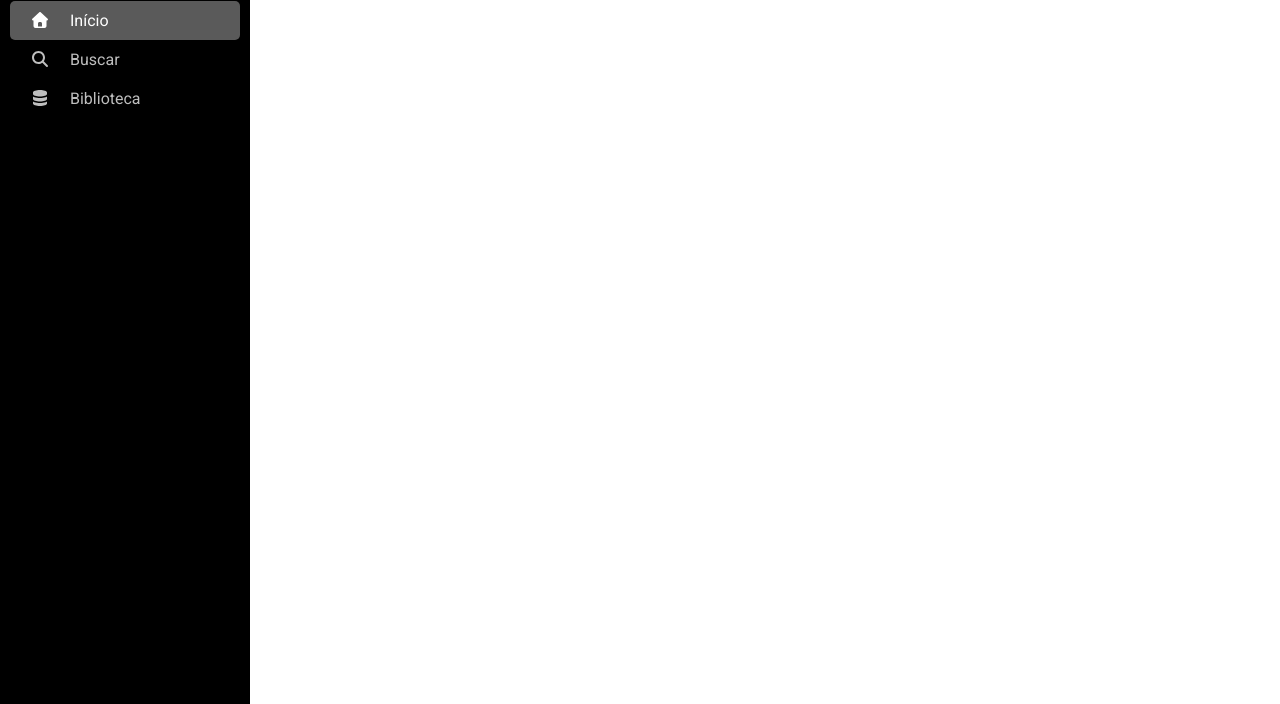
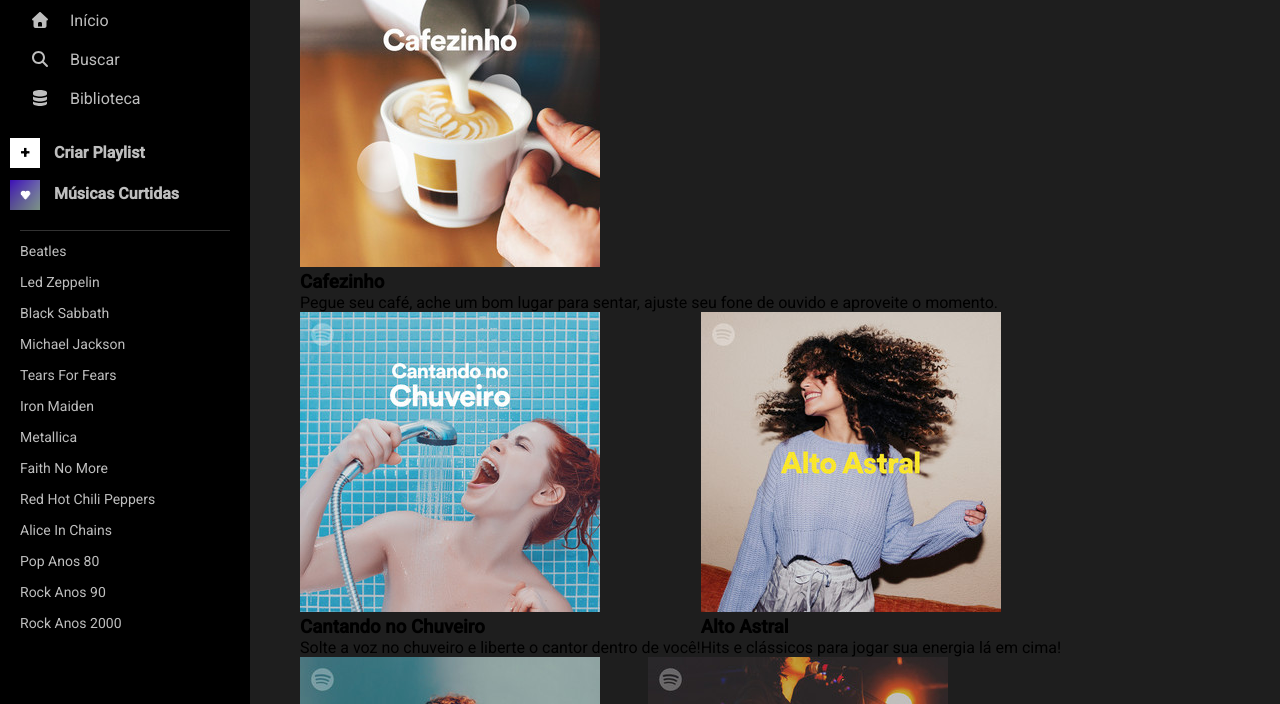
Before and after one commit to lucasramos95/Spotify-Clone, a plain HTML site: page index.html in a window 1280 px wide. Shown: the part 96-800 px from the top of the page. Drawn offline with Linux system fonts and the light colour scheme.

Commit message:
3rd Commit - Imagens do menu principal adicionadas + Modificações no Html e CSS

```diff
--- a/index.html
+++ b/index.html
@@ -25,7 +25,96 @@
                 <a href="#"><i class="fas fa-database"></i>Biblioteca</a>
             </div>
         </div>
+
+        <div class="sidebar_menu">
+            <div class="sidebar-menu-item">
+                <div class="sidebar-menu-componente">
+                +
+                </div>
+                <span>Criar Playlist</span>
+            </div>
+
+            <div class="sidebar-menu-item">
+                <img src="img/musicas-curtidas.png"/>
+                <span>Músicas Curtidas</span>
+            </div>
+
+            <div class="sidebar-playlists">
+                <a href="#">Beatles</a>
+                <a href="#">Led Zeppelin</a>
+                <a href="#">Black Sabbath</a>
+                <a href="#">Michael Jackson</a>
+                <a href="#">Tears For Fears</a>
+                <a href="#">Iron Maiden</a>
+                <a href="#">Metallica</a>
+                <a href="#">Faith No More</a>
+                <a href="#">Red Hot Chili Peppers</a>
+                <a href="#">Alice In Chains</a>
+                <a href="#">Pop Anos 80</a>
+                <a href="#">Rock Anos 90</a>
+                <a href="#">Rock Anos 2000</a>
+            </div>
+
+        </div>
+
     </div>
+
+    <div class="main">
+        <div class="main-wraper">
+            <div class="main-row">
+                <div class="main_row_title"><h2>Para Acompanhar seu Dia</h2></div>
+
+                <div class="main_col">
+                    <img src="img/01.png"/>
+                    <h3>Cafezinho</h3>
+                    <p>Pegue seu café, ache um bom lugar para sentar, ajuste seu fone de ouvido e aproveite o momento.</p>
+                </div>
+
+                <div class="main_col">
+                    <img src="img/02.png"/>
+                    <h3>Cantando no Chuveiro</h3>
+                    <p>Solte a voz no chuveiro e liberte o cantor dentro de você!</p>
+                </div>
+
+                <div class="main_col">
+                    <img src="img/03.png"/>
+                    <h3>Alto Astral</h3>
+                    <p>Hits e clássicos para jogar sua energia lá em cima!</p>
+                </div>
+
+                <div class="main_col">
+                    <img src="img/04.png"/>
+                    <h3>Manhã Relax</h3>
+                    <p>Músicas calminhas pra começar o dia bem relax.</p>
+                </div>
+
+                <div class="main_col">
+                    <img src="img/05.png"/>
+                    <h3>O Melhor dos Acústicos</h3>
+                    <p>Todos os sucessos dos melhores acústicos do Brasil.</p>
+                </div>
+
+                <div class="main_col">
+                    <img src="img/06.png"/>
+                    <h3>Faxina Nostalgia</h3>
+                    <p>Grandes sucessos dos anos 80 para te acompanhar na faxina!</p>
+                </div>
+
+                <div class="main_col">
+                    <img src="img/07.png"/>
+                    <h3>Louça Infinita</h3>
+                    <p>Grandes hits pra enfrentar toda louça suja que insiste em brotar na pia!</p>
+                </div>
+
+                <div class="main_col">
+                    <img src="img/08.png"/>
+                    <h3>Desplugado</h3>
+                    <p>Relaxe com grandes hits da música nacional em versões acústicas.</p>
+                </div>
+            </div>
+        </div>
+    </div>
+
     <script src="js/all.min.js"></script>
 </body>
 </html>
--- a/style.css
+++ b/style.css
@@ -14,8 +14,8 @@ html, body {
     width: 250px;
     padding: 10px 10px;
     height: 100%;
+    background-color: black;
     overflow-y: auto;
-    background-color: black;
     overflow-x: hidden;
 }
 
@@ -57,8 +57,63 @@ html, body {
     margin: 0 20px;
 }
 
-.sidebar_menu a.sidebar-menu-selecionado {
-    color: white;
-    background: rgb(90, 90, 90);
-    border-radius: 5px;
+/*fazer hover aqui*/
+
+.sidebar-menu-item {
+    margin-top: 12px;
+    cursor: pointer;
+    vertical-align: middle;
 }
+
+.sidebar-menu-componente {
+    width: 30px;
+    height: 30px;
+    text-align: center;
+    line-height: 30px;
+    display: inline-block;
+    color: black;
+    font-weight: bold;
+    background-color: white;
+}
+
+.sidebar-menu-item img {
+    width: 30px;
+    height: 30px;
+    line-height: 30px;
+    vertical-align: middle;
+    display: inline-block;
+}
+
+.sidebar-menu-item span {
+    font-weight: 600;
+    padding: 0 10px;
+}
+
+.sidebar-playlists {
+    margin: 20px 10px;
+    border-top: 1px solid rgb(50, 50, 50);
+}
+
+.sidebar-playlists a {
+    margin: 10px 0px;
+    font-size: 14px;
+    line-height: 1px;
+}
+
+.main {
+    width: calc(100% - 250px);
+    background-color: rgb(30,30,30);
+    height: 100%;
+
+    float: left;
+    padding: 15px 50px;
+    overflow-y: auto;
+}
+
+.main-row {
+    display: flex;
+    flex-wrap: wrap;
+    width: 100%;
+    margin-top: 20px;
+    margin-bottom: 40px;
+}
```
Also changed, not shown: img/01.png (added), img/02.png (added), img/03.png (added), img/04.png (added), img/05.png (added), img/06.png (added), img/07.png (added), img/08.png (added), img/09.png (added), img/10.png (added), img/11.png (added), img/12.png (added), img/13.png (added), img/14.png (added), 2 more files.
